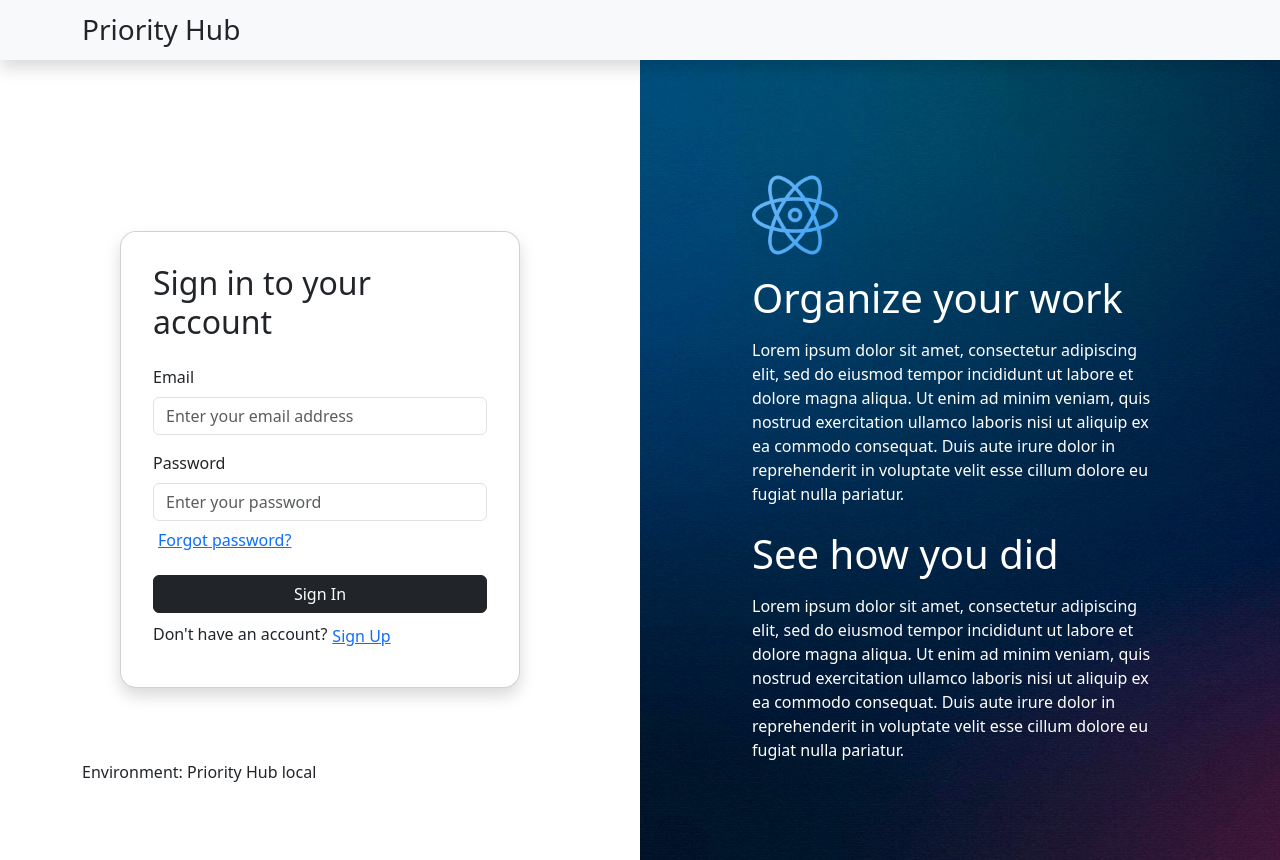
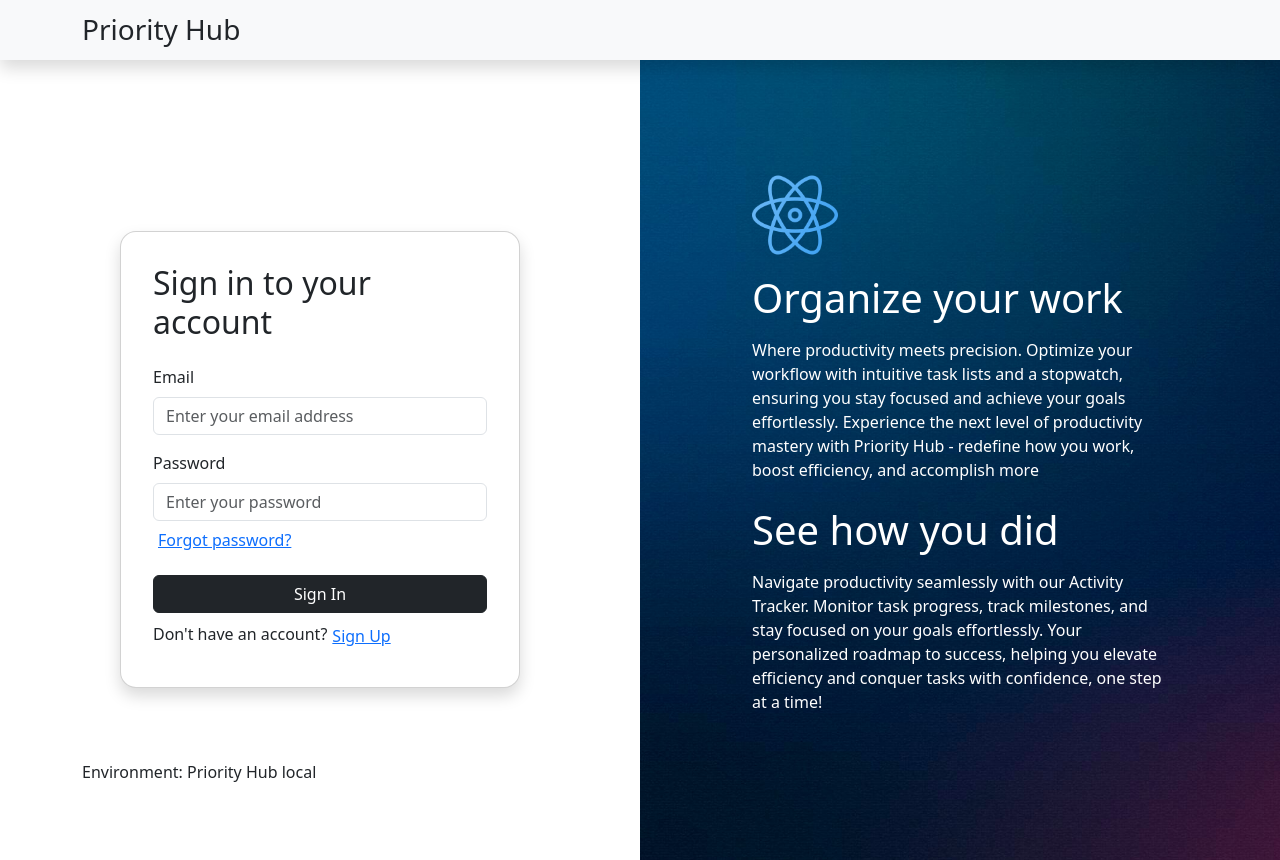
Before and after one commit to LMAR5/priority-hub-web, a React (Create React App) app in the folder application/frontend/: page / in a window 1280 px wide. Built offline with nearby package versions, Linux system fonts and the light colour scheme.

Commit message:
Changed description in Sign In page

```diff
--- a/application/frontend/src/components/Authentication/SignInCustom.js
+++ b/application/frontend/src/components/Authentication/SignInCustom.js
@@ -322,9 +322,15 @@ function SignInCustom({setToken}) {
                 <div className='p-7rem text-wrap text-white h-100'>
                     <Image className='h-15' src={require('../../assets/images/react.png')} />
                     <h6 className='display-6 my-3'>Organize your work</h6>
-                    <p>Lorem ipsum dolor sit amet, consectetur adipiscing elit, sed do eiusmod tempor incididunt ut labore et dolore magna aliqua. Ut enim ad minim veniam, quis nostrud exercitation ullamco laboris nisi ut aliquip ex ea commodo consequat. Duis aute irure dolor in reprehenderit in voluptate velit esse cillum dolore eu fugiat nulla pariatur.</p>
+                    <p>
+                    Where productivity meets precision.
+                    Optimize your workflow with intuitive task lists and a stopwatch, ensuring you stay focused and achieve your goals effortlessly.
+                    Experience the next level of productivity mastery with Priority Hub - redefine how you work, boost efficiency, and accomplish more</p>
                     <h6 className='display-6 mt-4 mb-3'>See how you did</h6>
-                    <p>Lorem ipsum dolor sit amet, consectetur adipiscing elit, sed do eiusmod tempor incididunt ut labore et dolore magna aliqua. Ut enim ad minim veniam, quis nostrud exercitation ullamco laboris nisi ut aliquip ex ea commodo consequat. Duis aute irure dolor in reprehenderit in voluptate velit esse cillum dolore eu fugiat nulla pariatur.</p>
+                    <p>
+                    Navigate productivity seamlessly with our Activity Tracker.
+                    Monitor task progress, track milestones, and stay focused on your goals effortlessly.
+                    Your personalized roadmap to success, helping you elevate efficiency and conquer tasks with confidence, one step at a time!</p>
                 </div>
             </div>
         );
```
